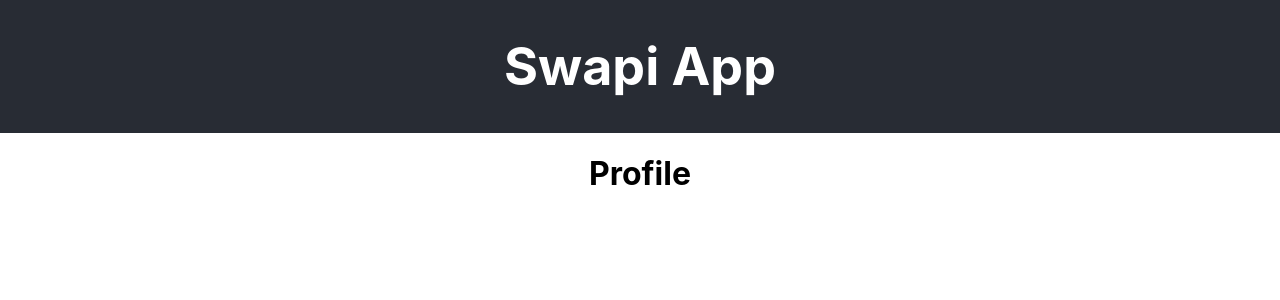
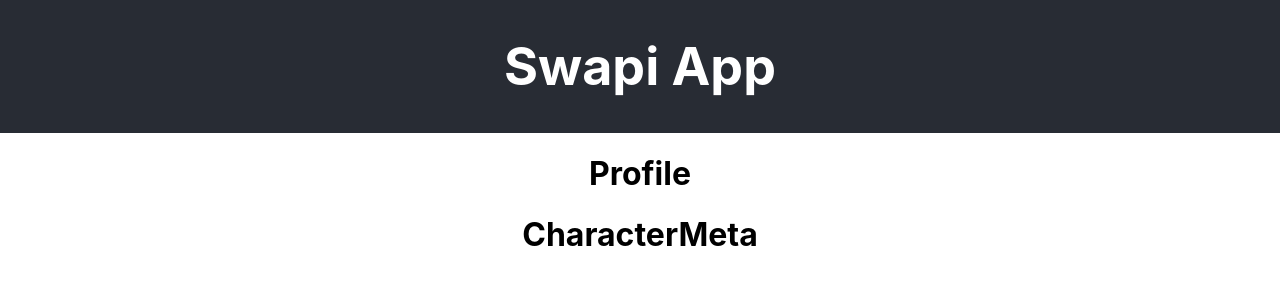
Before and after one commit to mhyder1/swapi, a React (Create React App) app: page / in a window 1280 px wide. Shown: the top 300 px of the page. Built offline with nearby package versions, Linux system fonts and the light colour scheme.

Commit message:
created all components

```diff
--- /dev/null
+++ b/src/components/CharacterMeta/CharacterMeta.js
@@ -0,0 +1,13 @@
+//import './CharacterMeta.css';
+
+function CharacterMeta(props) {
+  return (
+    <div className="character-meta-container">
+
+        <h1>CharacterMeta</h1>
+
+    </div>
+  );
+}
+
+export default CharacterMeta;
--- a/src/components/Films/Films.js
+++ b/src/components/Films/Films.js
@@ -1,4 +1,3 @@
-import logo from './logo.svg';
 //import './Films.css';
 
 function Films() {
--- a/src/components/Profile/Profile.js
+++ b/src/components/Profile/Profile.js
@@ -1,14 +1,25 @@
 import React from 'react';
 import ReactDOM from 'react-dom';
 //import './Profile.css';
+
+//components
+import CharacterMeta from '../CharacterMeta/CharacterMeta'
+//import CharacterMeta from '../CharacterMeta/CharacterMeta'
+//import CharacterMeta from '../CharacterMeta/CharacterMeta'
+//import CharacterMeta from '../CharacterMeta/CharacterMeta'
+//import CharacterMeta from '../CharacterMeta/CharacterMeta'
 
 export default class Profile extends React.Component {
     constructor(props) {
       super(props);
 
       this.state = {
-        // "DataSource" is some global data source
-     //   comments: DataSource.getComments()
+      // "DataSource" is some global data source
+      // characterMeta:  example,
+      // films:  example,
+      // starShip: example,
+
+
       }
       }
 
@@ -21,7 +32,7 @@ export default class Profile extends React.Component {
     handleChange() {
     // Update component state whenever the data source changes
     //   this.setState({
-    //     comments: DataSource.getComments()
+    //     films: someDataSource
     //   });
     };
 
@@ -29,6 +40,7 @@ export default class Profile extends React.Component {
       return (
         <div className="profile-container">
           <h1>Profile</h1>
+          <CharacterMeta/>
         </div>
       );
     }
--- a/src/components/StarShip/StarShip.js
+++ b/src/components/StarShip/StarShip.js
@@ -1,4 +1,3 @@
-import logo from './logo.svg';
 //import './StarShip.css';
 
 function StarShip() {
```
Also changed, not shown: src/components/CharacterProfile/CharacterProfile.js (deleted, +0 -14 lines).
